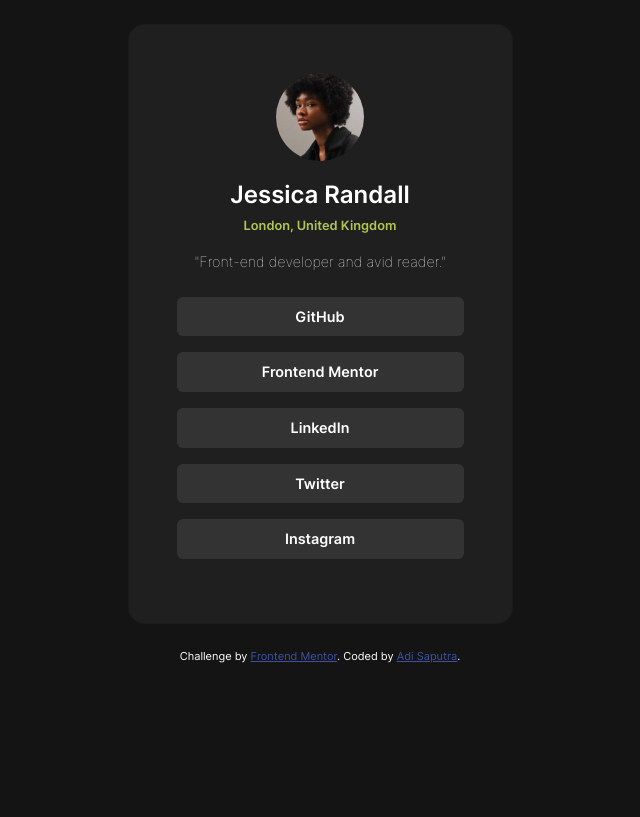
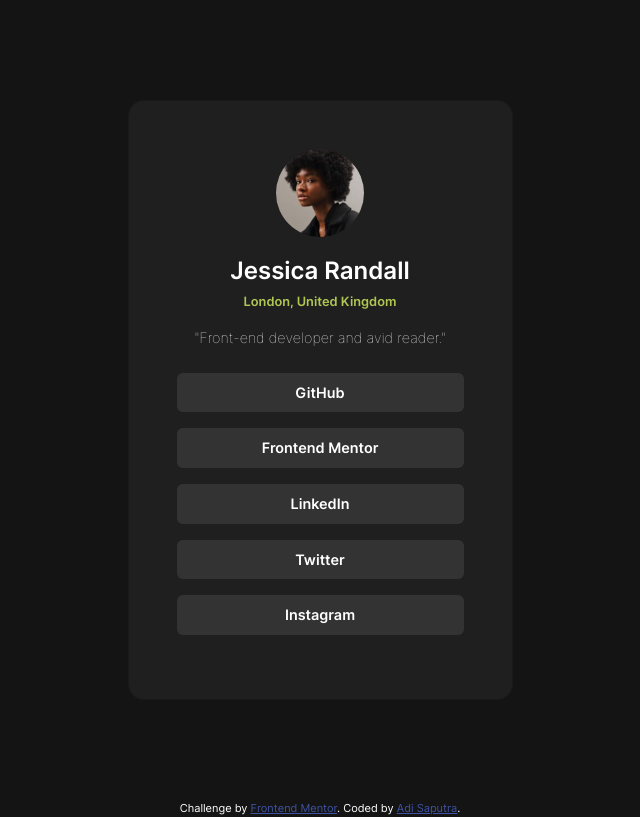
Before and after one commit to adisaputra0/frontend_mentor, a plain HTML site: page level_1/social-links-profile-main/index.html in a window 1280 px wide. Shown: the whole page, without its empty margins (320-960 px from the left). Drawn offline with Linux system fonts and the light colour scheme.

Commit message:
update style social-links-profile-main

```diff
--- a/level_1/social-links-profile-main/index.html
+++ b/level_1/social-links-profile-main/index.html
@@ -47,7 +47,7 @@
 
 <body>
 
-  <main class="d-flex flex-column align-items-center justify-content-center py-4 p-2 p-md-4">
+  <main class="d-flex flex-column align-items-center justify-content-center py-4 p-2 p-md-4 min-vh-100">
     <div class="card rounded-4 text-white py-5 p-3 p-md-5 d-flex flex-column align-items-center justify-content-center"
       style="background-color: #1f1f1f; width: 385px;">
       <img src="assets/images/avatar-jessica.jpeg" alt="" class="rounded-circle" style="width: 88px;">
```
